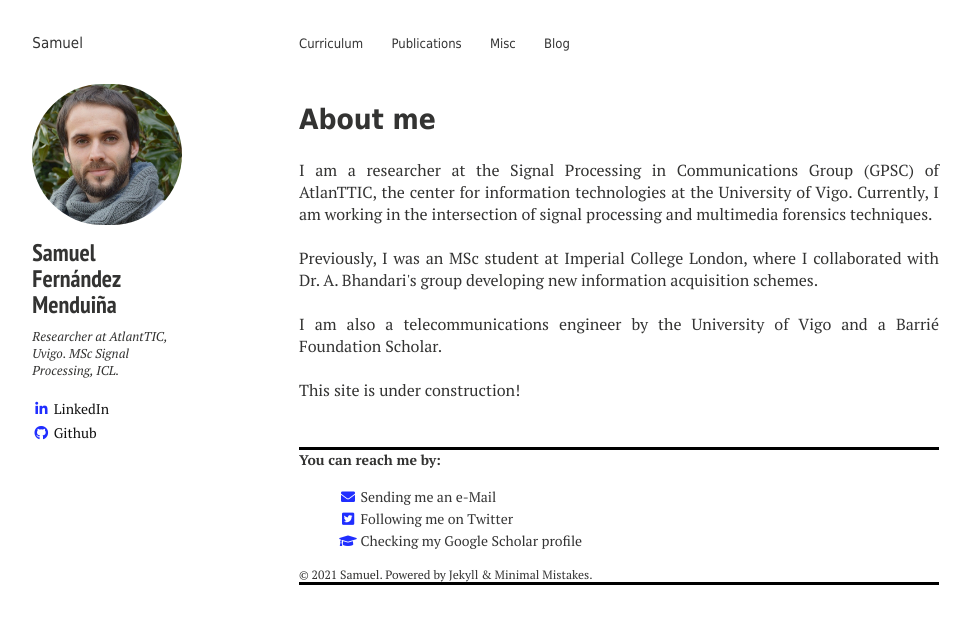
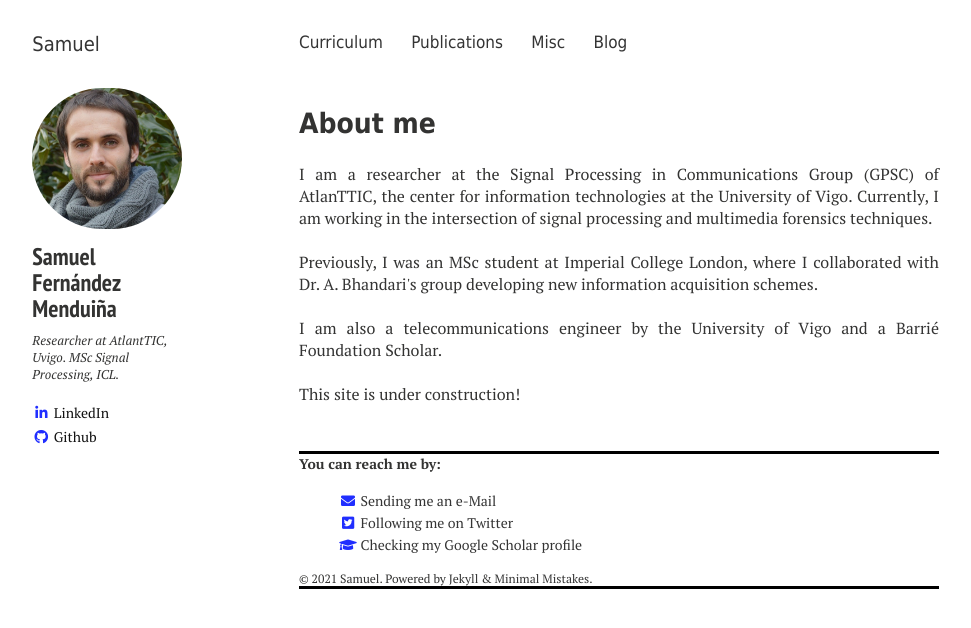
Before and after one commit to sf219/sfweb, a Jekyll site: the page built from index.md, in a window 1280 px wide. Shown: the top 628 px of the page, without its empty margins (21-992 px from the left). Built offline with Jekyll 4.4.1, drawn with Linux system fonts in a browser that asks for light colours; nearby versions of some CDN libraries.

Commit message:
Update _navigation.html

```diff
--- a/_includes/_navigation.html
+++ b/_includes/_navigation.html
@@ -12,13 +12,13 @@
   font-family:Tahoma;
   text-transform: capitalize;
   font-weight:normal;
-  font-size: 15px;
+  font-size: 20px;
 }
 #hhh2{
   font-family:Tahoma;
   text-transform: capitalize;
   font-weight:normal;
-  font-size: 13px;
+  font-size: 17px;
 }
 </head>
 </style>
```
